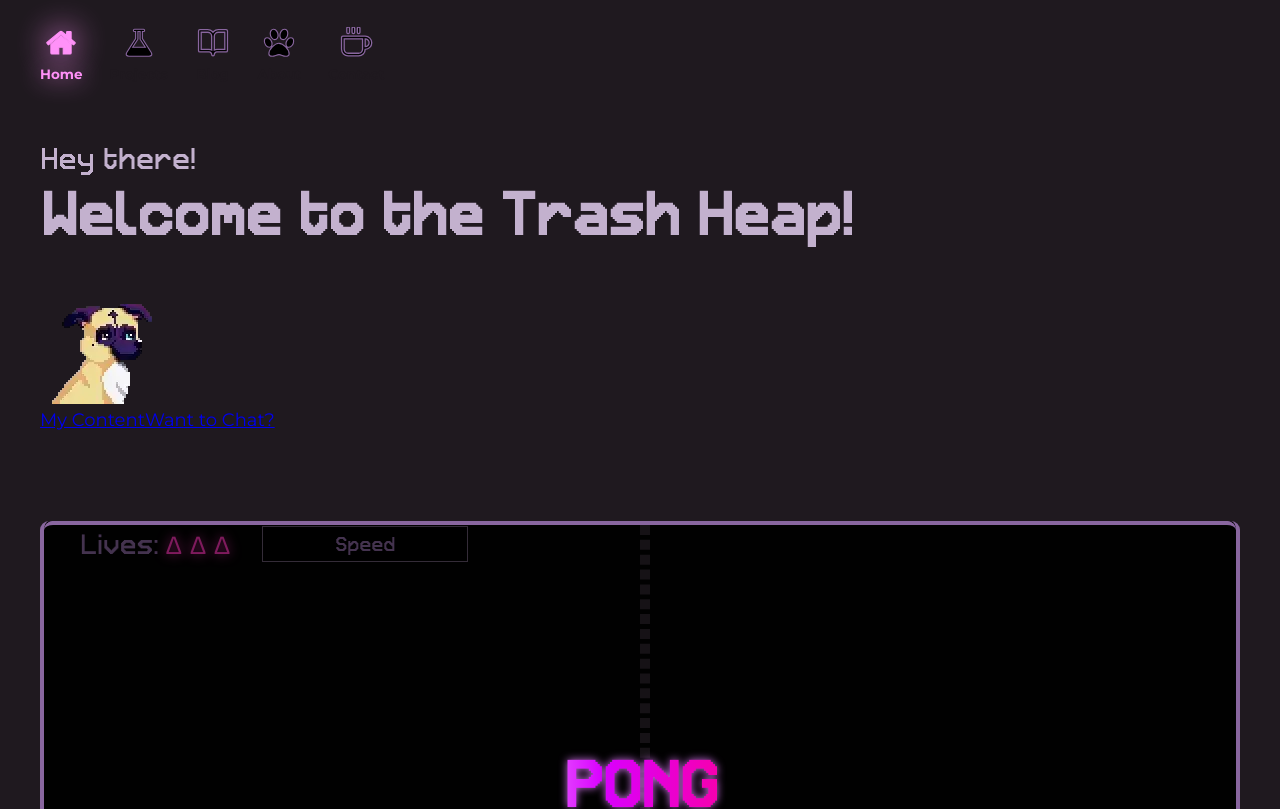
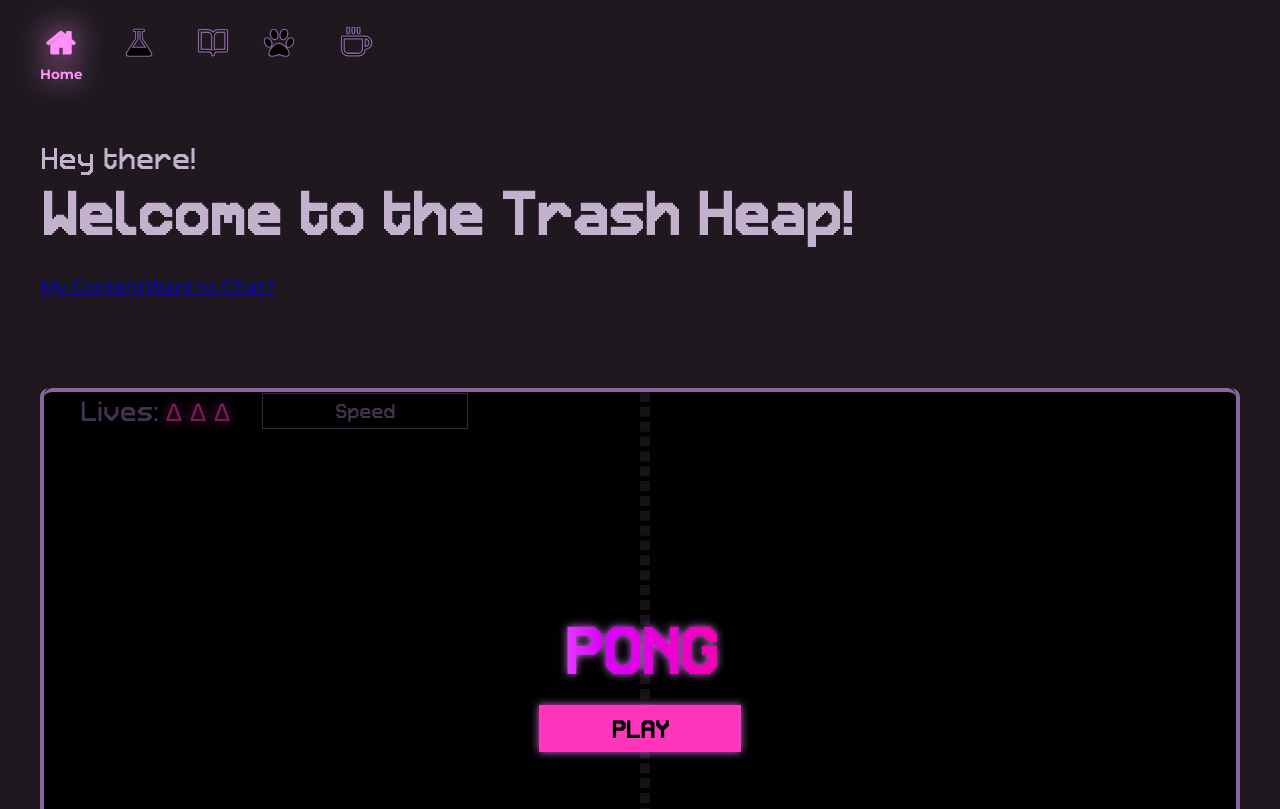
Before and after one commit to arthvadrr/arthvadrr.github.io, a React (Vite) app: page / in a window 1280 px wide. Shown: the top 809 px of the page. Built offline with nearby package versions, Linux system fonts and the light colour scheme.

Commit message:
more potato

```diff
--- a/src/views/Home.jsx
+++ b/src/views/Home.jsx
@@ -16,9 +16,7 @@ const Home = () => {
                <div className="title-top">Hey there!</div>
                <div className="title-mid">Welcome to the Trash Heap!</div>
             </h1>
-            <div className="hero">
-               <img src="animated/tp-peel.webp" />
-            </div>
+            <div className="hero"></div>
          </div>
          <div className="short-links">
             <NavLink to={'/blog'}>My Content</NavLink>
```
